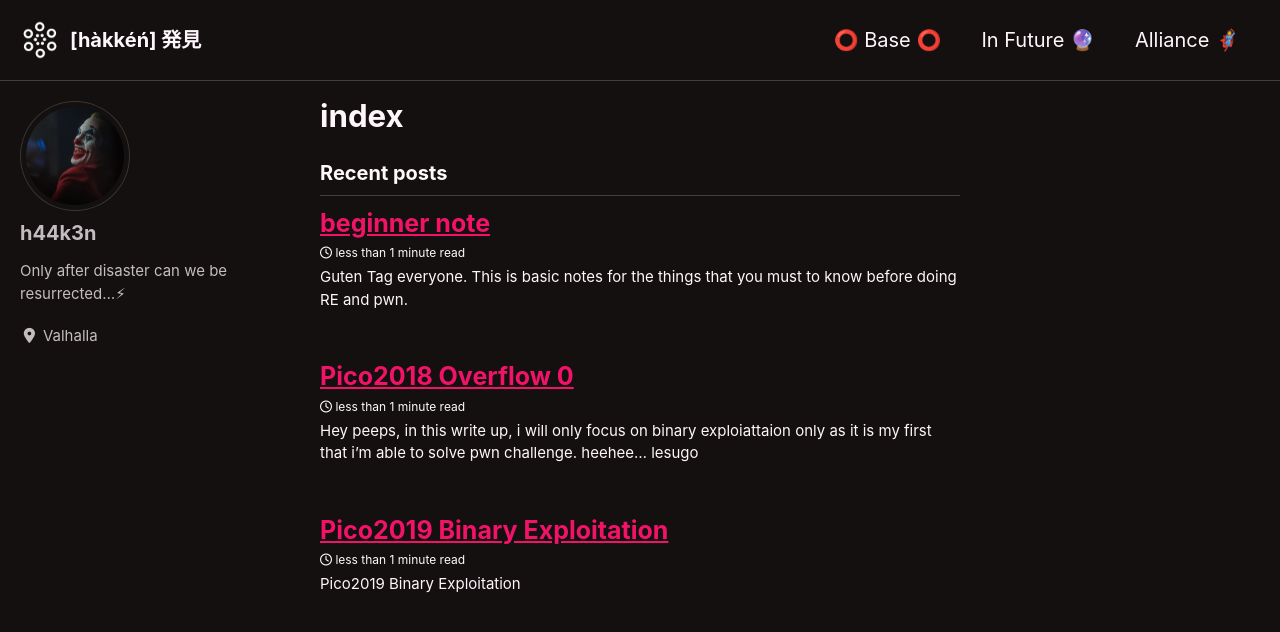
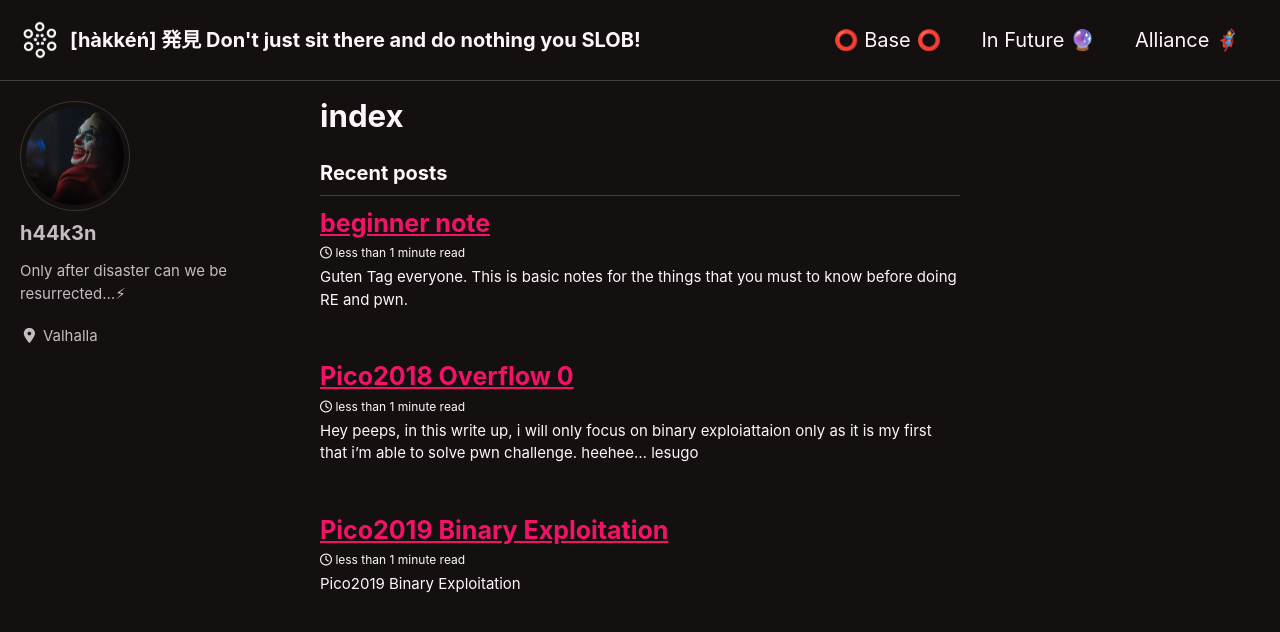
Before and after one commit to n3kk4h/n3kk4h.github.io, a Jekyll site: the page built from index.html, in a window 1280 px wide and 900 px high. Shown: the top 632 px of the window. Built offline with Jekyll 4.4.1, drawn with Linux system fonts in a browser that asks for light colours; cached includes are drawn as plain includes; nearby versions of some CDN libraries; the list of posts is cut into pages by our own code; some of the changed lines change nothing that is shown.

Commit message:
Update _config.yml

```diff
--- a/_config.yml
+++ b/_config.yml
@@ -15,10 +15,10 @@ minimal_mistakes_skin    : "neon" # "dark", "air", "aqua", "contrast", "dark", "
 # Site Settings
 locale                   : "en-US"
 title                    : "[hàkkéń] 発見"
-subtitle                 : #Do you smell own armpits?
 title_separator          : "-"
+subtitle                 : "Don't just sit there and do nothing you SLOB!"
 name                     : #"Fareed Fauzi"
-description              : "> don't just sit there and do nothing SLOB!"
+description              : #""
 url                      : # the base hostname & protocol for your site e.g. "https://mmistakes.github.io"
 baseurl                  : # the subpath of your site, e.g. "/blog"
 repository               : # GitHub username/repo-name e.g. "mmistakes/minimal-mistakes"
```
